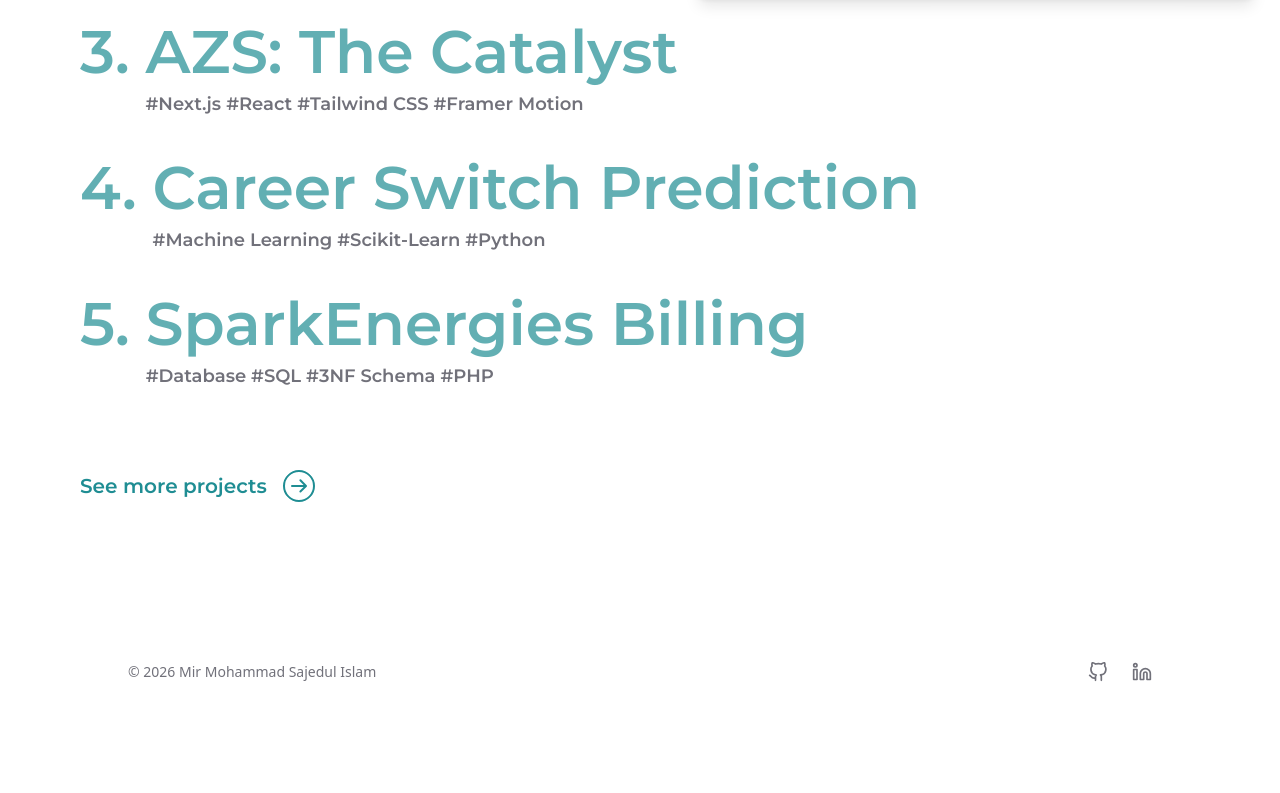
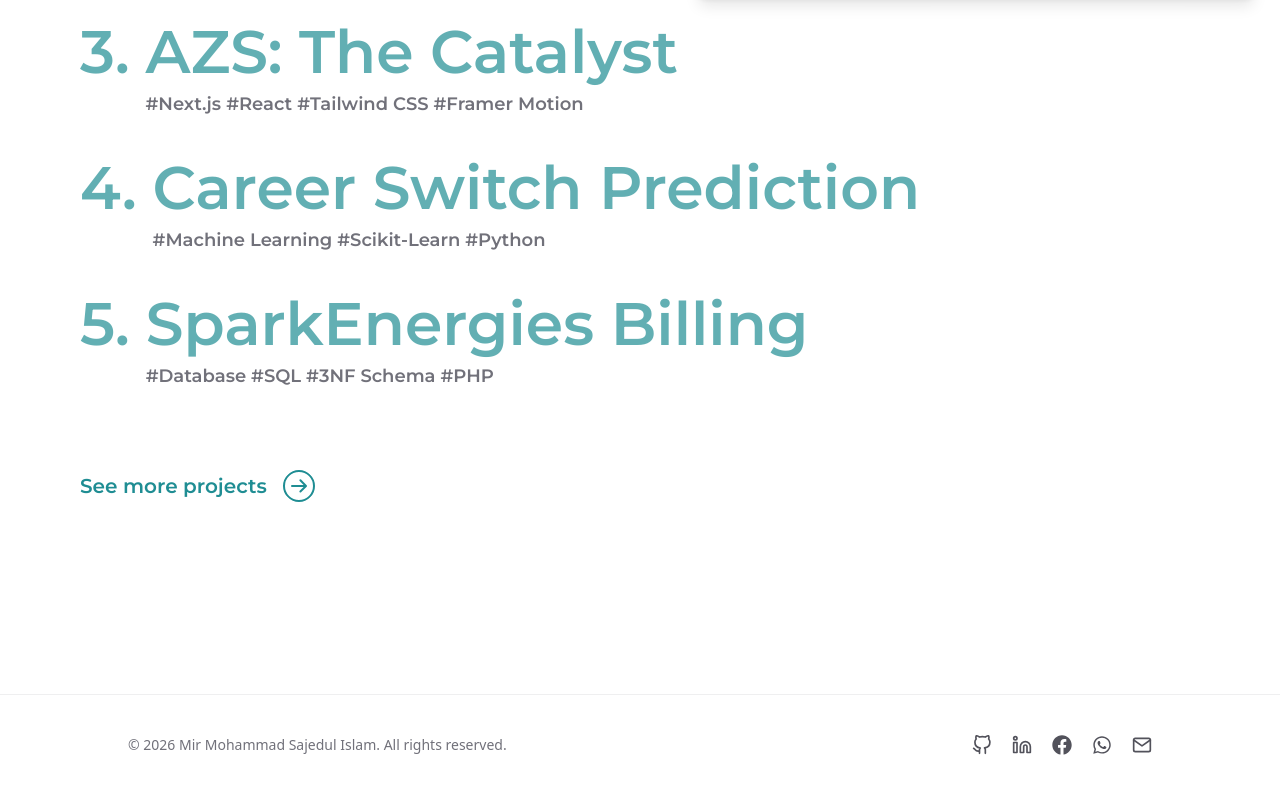
Before and after one commit to sajedulislam5840/portfolio, a Next.js app: page / in a window 1280 px wide. Shown: the part 1869-2662 px from the top of the page. Before the commit the page ends 2583 px from the top, so only its background shows below. Built offline with nearby package versions, Linux system fonts and the light colour scheme.

Commit message:
feat: render facebook and whatsapp icons in footer

```diff
--- a/src/layout/footer.tsx
+++ b/src/layout/footer.tsx
@@ -1,29 +1,75 @@
 import Link from "next/link";
-import { FiGithub, FiLinkedin } from "react-icons/fi";
+import { siteMetadata } from "@/data/siteMetaData.mjs";
+import { FiGithub, FiLinkedin, FiMail } from "react-icons/fi";
+import { FaFacebook, FaWhatsapp } from "react-icons/fa";
 
 export default function Footer() {
   return (
-    <footer className="mx-auto flex max-w-7xl flex-col items-center justify-between gap-4 px-6 py-8 text-sm text-zinc-500 sm:flex-row sm:px-14 md:px-20 lg:px-32">
-      <p>© {new Date().getFullYear()} Mir Mohammad Sajedul Islam</p>
-      <div className="flex items-center gap-6">
+    <footer className="mt-16 border-t border-zinc-200/60 bg-white/50 backdrop-blur-md dark:border-zinc-800/60 dark:bg-zinc-900/50">
+      <div className="mx-auto flex max-w-7xl flex-col items-center justify-between gap-6 px-6 py-10 sm:flex-row sm:px-14 md:px-20 lg:px-32">
+        <p className="text-sm text-zinc-500 dark:text-zinc-400">
+          © {new Date().getFullYear()} {siteMetadata.author}. All rights reserved.
+        </p>
+
+        <div className="flex items-center gap-5 text-zinc-600 dark:text-zinc-400">
+          {siteMetadata.github && (
             <Link
-          href="https://github.com/sajedulislam5840"
+              href={siteMetadata.github}
               target="_blank"
-          rel="noreferrer"
-          aria-label="GitHub Profile"
-          className="transition hover:text-accent"
+              rel="noopener noreferrer"
+              aria-label="GitHub"
+              className="transition hover:text-teal-600 dark:hover:text-teal-400"
             >
               <FiGithub className="h-5 w-5" />
             </Link>
+          )}
+
+          {siteMetadata.linkedin && (
             <Link
-          href="https://www.linkedin.com/in/sajedul-islam-data"
+              href={siteMetadata.linkedin}
               target="_blank"
-          rel="noreferrer"
-          aria-label="LinkedIn Profile"
-          className="transition hover:text-accent"
+              rel="noopener noreferrer"
+              aria-label="LinkedIn"
+              className="transition hover:text-teal-600 dark:hover:text-teal-400"
             >
               <FiLinkedin className="h-5 w-5" />
             </Link>
+          )}
+
+          {siteMetadata.facebook && (
+            <Link
+              href={siteMetadata.facebook}
+              target="_blank"
+              rel="noopener noreferrer"
+              aria-label="Facebook"
+              className="transition hover:text-blue-600 dark:hover:text-blue-400"
+            >
+              <FaFacebook className="h-5 w-5" />
+            </Link>
+          )}
+
+          {siteMetadata.whatsapp && (
+            <Link
+              href={siteMetadata.whatsapp}
+              target="_blank"
+              rel="noopener noreferrer"
+              aria-label="WhatsApp"
+              className="transition hover:text-emerald-500 dark:hover:text-emerald-400"
+            >
+              <FaWhatsapp className="h-5 w-5" />
+            </Link>
+          )}
+
+          {siteMetadata.email && (
+            <Link
+              href={`mailto:${siteMetadata.email}`}
+              aria-label="Email"
+              className="transition hover:text-teal-600 dark:hover:text-teal-400"
+            >
+              <FiMail className="h-5 w-5" />
+            </Link>
+          )}
+        </div>
       </div>
     </footer>
   );
```
Lines whose indentation alone changed are shown as unchanged.
